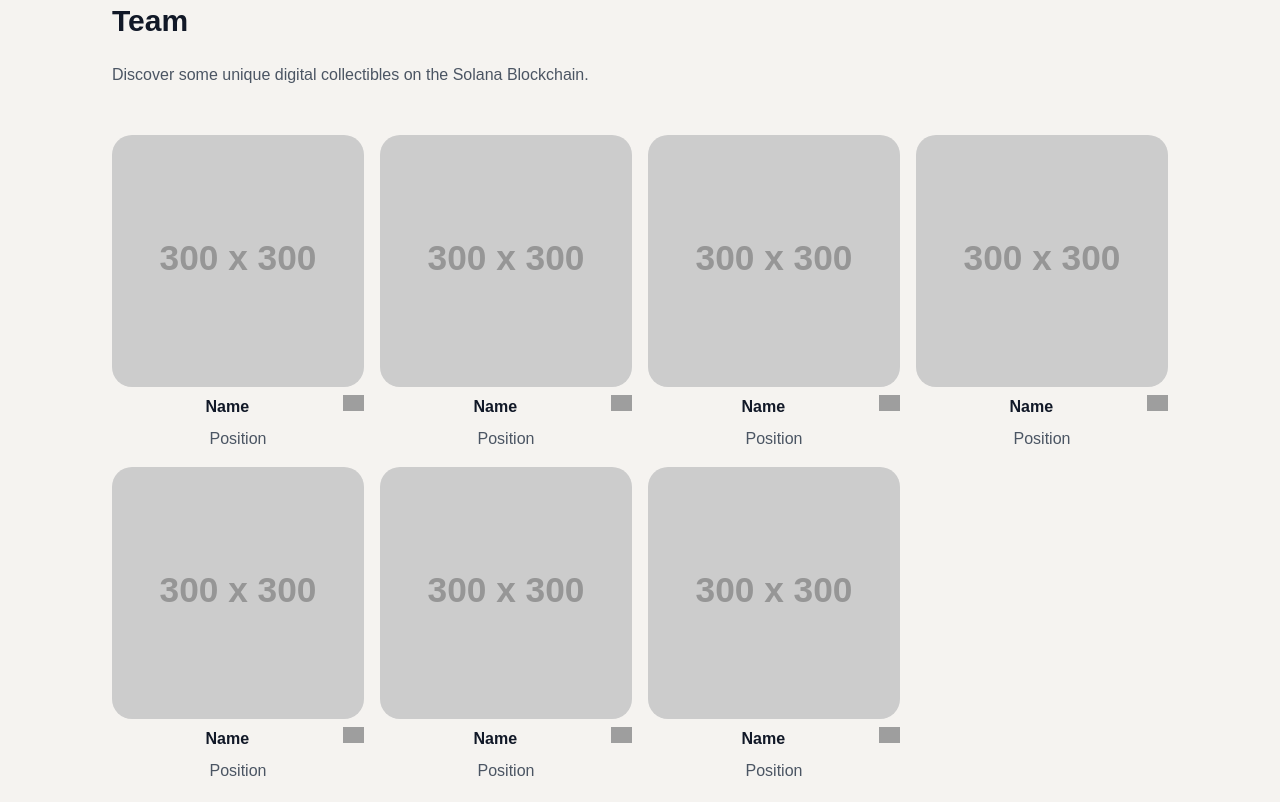
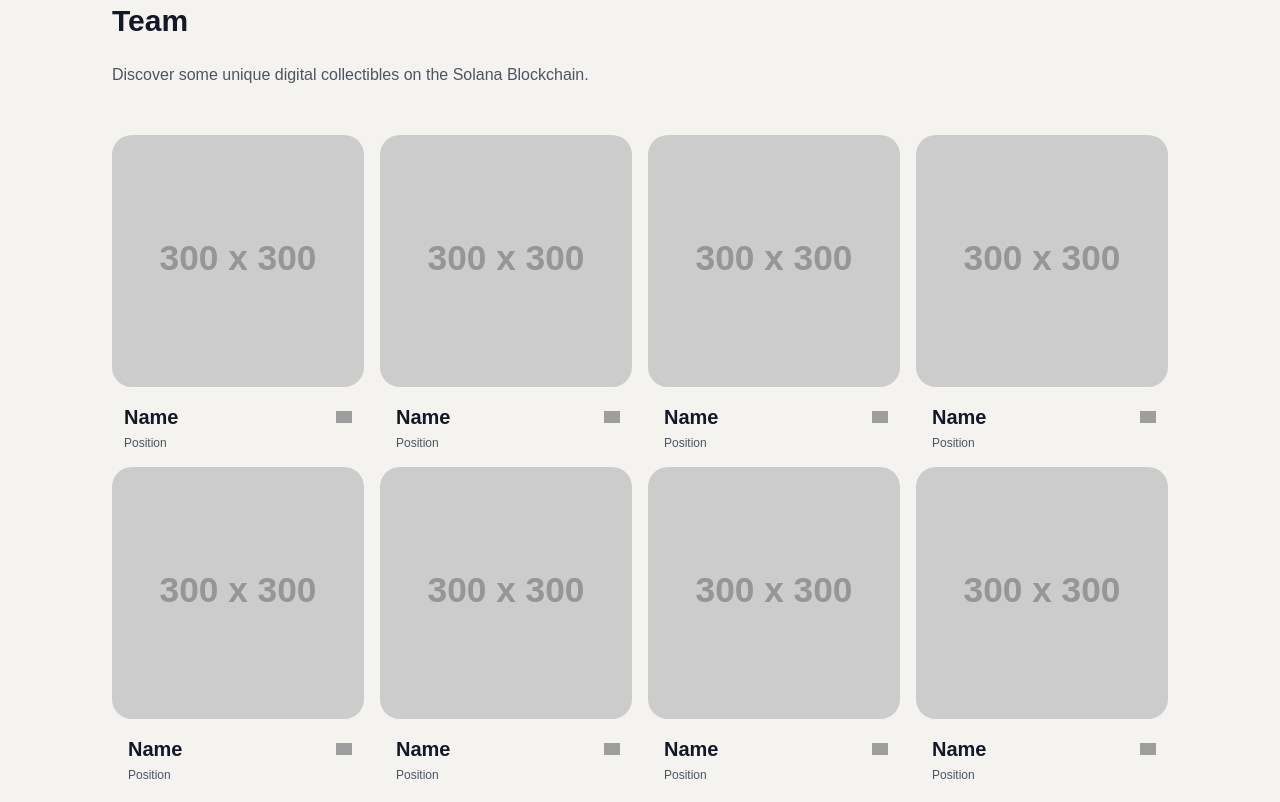
Before and after one commit to Tank19781978/bvc, a website: page index.html in a window 1280 px wide. Shown: the part 538-1340 px from the top of the page. Drawn offline with nearby package versions, Linux system fonts and the light colour scheme; grey boxes are pictures that could not be loaded; placeholder pictures from the web are drawn by us.

Commit message:
Add files via upload

```diff
--- a/index.html
+++ b/index.html
@@ -33,10 +33,11 @@
         .headerFontSize{
             font-size:3.5vw;
         }
-        .smallPicture{
+        .smallLogoPicture{
             width: 20vw;
             height:5vh;
         }
+
 
     </style>
 </head>
@@ -50,7 +51,7 @@
 
                 <div class="flex-grow-0">
 
-                    <img src='https://i.postimg.cc/zfBRnC4s/bvc-logo-1-black.png' alt='bvc-logo-1-black' class="smallPicture sm:h-10 sm:w-full px-0 lg:pl-28 md:pl-10 sm:pl-5" /></a>
+                    <img src='https://i.postimg.cc/zfBRnC4s/bvc-logo-1-black.png' alt='bvc-logo-1-black' class="smallLogoPicture sm:h-10 sm:w-full px-0 lg:pl-28 md:pl-10 sm:pl-5" /></a>
                 </div>
 
                 <nav class="headerFontSize flex-grow text-center sm:text-xl space-x-0 sm:space-x-6 ">
@@ -58,7 +59,7 @@
                     <a href="#team" class="text-gray-600 hover:text-gray-900">Team</a>
                     <a href="#portfolio" class="text-gray-600 hover:text-gray-900">Portfolio</a>
                 </nav>
-                <div class="flex-grow-0 lg:pr-28 md:pr-10 sm:pr-5"></div>
+                <div class="flex-grow sm:flex-grow-0 lg:pr-28 md:pr-10 sm:pr-5"></div>
 
                 <div class="text-gray-600 cursor-pointer">
                     <a href="https://twitter.com/akajdang" target="_blank">
@@ -87,117 +88,127 @@
 
             <div class="grid grid-cols-1 sm:grid-cols-2 md:grid-cols-3 lg:grid-cols-4 gap-4">
 
-
-                <div class="space-y-2 text-center">
-                    <img alt="Placeholder image representing a team member" id="userPFP" class="w-full block mx-auto aspect-w-1 aspect-h-1" src="https://placehold.co/300x300" />
-                    <div class="text-center flex">
-                        <div class="flex-grow font-semibold">
+                <div class="space-y-1 text-left items-center ">
+                    <img alt="Placeholder image representing a team member" id="userPFP" class="w-full sm:w-auto block mx-auto aspect-w-1 aspect-h-1" src="https://placehold.co/300x300" />
+                    <div class="pl-3 pt-3 flex items-center">
+                        <div class="flex-grow text-m sm:text-xl font-semibold">
                             Name
                         </div>
                         <span>
                             <a href="https://twitter.com" target="_blank">
-                                <img src="https://i.postimg.cc/Xv5B5mfh/logo-black-png-twimg-1920.png" class="h-4" alt="X">
+                                <img src="https://i.postimg.cc/Xv5B5mfh/logo-black-png-twimg-1920.png" class="h-3 pr-3" alt="X">
                             </a>
                         </span>
                     </div>
-                    <div class="text-gray-600">Position</div>
+                    <div class="pl-3 text-xs sm:text-l text-gray-600">Position</div>
                 </div>
 
 
-                <div class="space-y-2 text-center">
+                <div class="space-y-1 text-left ">
                     <img alt="Placeholder image representing a team member" id="userPFP" class="w-full block mx-auto aspect-w-1 aspect-h-1" src="https://placehold.co/300x300" />
-                    <div class="text-center flex">
-                        <div class="flex-grow font-semibold">
+                    <div class="pl-4 pt-3 flex items-center">
+                        <div class="flex-grow text-m sm:text-xl font-semibold">
                             Name
                         </div>
                         <span>
                             <a href="https://twitter.com" target="_blank">
-                                <img src="https://i.postimg.cc/Xv5B5mfh/logo-black-png-twimg-1920.png" class="h-4" alt="X">
+                                <img src="https://i.postimg.cc/Xv5B5mfh/logo-black-png-twimg-1920.png" class="h-3 pr-3" alt="X">
                             </a>
                         </span>
                     </div>
-                    <div class="text-gray-600">Position</div>
+                    <div class="pl-4 text-xs sm:text-l text-gray-600">Position</div>
                 </div>
 
-
-                <div class="space-y-2 text-center">
+                <div class="space-y-1 text-left ">
                     <img alt="Placeholder image representing a team member" id="userPFP" class="w-full block mx-auto aspect-w-1 aspect-h-1" src="https://placehold.co/300x300" />
-                    <div class="text-center flex">
-                        <div class="flex-grow font-semibold">
+                    <div class="pl-4 pt-3 flex items-center">
+                        <div class="flex-grow text-m sm:text-xl font-semibold">
                             Name
                         </div>
                         <span>
                             <a href="https://twitter.com" target="_blank">
-                                <img src="https://i.postimg.cc/Xv5B5mfh/logo-black-png-twimg-1920.png" class="h-4" alt="X">
+                                <img src="https://i.postimg.cc/Xv5B5mfh/logo-black-png-twimg-1920.png" class="h-3 pr-3" alt="X">
                             </a>
                         </span>
                     </div>
-                    <div class="text-gray-600">Position</div>
+                    <div class="pl-4 text-xs sm:text-l text-gray-600">Position</div>
                 </div>
 
-
-                <div class="space-y-2 text-center">
+                <div class="space-y-1 text-left ">
                     <img alt="Placeholder image representing a team member" id="userPFP" class="w-full block mx-auto aspect-w-1 aspect-h-1" src="https://placehold.co/300x300" />
-                    <div class="text-center flex">
-                        <div class="flex-grow font-semibold">
+                    <div class="pl-4 pt-3 flex items-center">
+                        <div class="flex-grow text-m sm:text-xl font-semibold">
                             Name
                         </div>
                         <span>
                             <a href="https://twitter.com" target="_blank">
-                                <img src="https://i.postimg.cc/Xv5B5mfh/logo-black-png-twimg-1920.png" class="h-4" alt="X">
+                                <img src="https://i.postimg.cc/Xv5B5mfh/logo-black-png-twimg-1920.png" class="h-3 pr-3" alt="X">
                             </a>
                         </span>
                     </div>
-                    <div class="text-gray-600">Position</div>
+                    <div class="pl-4 text-xs sm:text-l text-gray-600">Position</div>
                 </div>
 
-
-                <div class="space-y-2 text-center">
+                <div class="space-y-1 text-left ">
                     <img alt="Placeholder image representing a team member" id="userPFP" class="w-full block mx-auto aspect-w-1 aspect-h-1" src="https://placehold.co/300x300" />
-                    <div class="text-center flex">
-                        <div class="flex-grow font-semibold">
+                    <div class="pl-4 pt-3 flex items-center">
+                        <div class="flex-grow text-m sm:text-xl font-semibold">
                             Name
                         </div>
                         <span>
                             <a href="https://twitter.com" target="_blank">
-                                <img src="https://i.postimg.cc/Xv5B5mfh/logo-black-png-twimg-1920.png" class="h-4" alt="X">
+                                <img src="https://i.postimg.cc/Xv5B5mfh/logo-black-png-twimg-1920.png" class="h-3 pr-3" alt="X">
                             </a>
                         </span>
                     </div>
-                    <div class="text-gray-600">Position</div>
+                    <div class="pl-4 text-xs sm:text-l text-gray-600">Position</div>
                 </div>
 
-
-                <div class="space-y-2 text-center">
+                <div class="space-y-1 text-left ">
                     <img alt="Placeholder image representing a team member" id="userPFP" class="w-full block mx-auto aspect-w-1 aspect-h-1" src="https://placehold.co/300x300" />
-                    <div class="text-center flex">
-                        <div class="flex-grow font-semibold">
+                    <div class="pl-4 pt-3 flex items-center">
+                        <div class="flex-grow text-m sm:text-xl font-semibold">
                             Name
                         </div>
                         <span>
                             <a href="https://twitter.com" target="_blank">
-                                <img src="https://i.postimg.cc/Xv5B5mfh/logo-black-png-twimg-1920.png" class="h-4" alt="X">
+                                <img src="https://i.postimg.cc/Xv5B5mfh/logo-black-png-twimg-1920.png" class="h-3 pr-3" alt="X">
                             </a>
                         </span>
                     </div>
-                    <div class="text-gray-600">Position</div>
+                    <div class="pl-4 text-xs sm:text-l text-gray-600">Position</div>
                 </div>
 
-
-                <div class="space-y-2 text-center">
+                <div class="space-y-1 text-left ">
                     <img alt="Placeholder image representing a team member" id="userPFP" class="w-full block mx-auto aspect-w-1 aspect-h-1" src="https://placehold.co/300x300" />
-                    <div class="text-center flex">
-                        <div class="flex-grow font-semibold">
+                    <div class="pl-4 pt-3 flex items-center">
+                        <div class="flex-grow text-m sm:text-xl font-semibold">
                             Name
                         </div>
                         <span>
                             <a href="https://twitter.com" target="_blank">
-                                <img src="https://i.postimg.cc/Xv5B5mfh/logo-black-png-twimg-1920.png" class="h-4" alt="X">
+                                <img src="https://i.postimg.cc/Xv5B5mfh/logo-black-png-twimg-1920.png" class="h-3 pr-3" alt="X">
                             </a>
                         </span>
                     </div>
-                    <div class="text-gray-600">Position</div>
+                    <div class="pl-4 text-xs sm:text-l text-gray-600">Position</div>
                 </div>
+
+                <div class="space-y-1 text-left ">
+                    <img alt="Placeholder image representing a team member" id="userPFP" class="w-full block mx-auto aspect-w-1 aspect-h-1" src="https://placehold.co/300x300" />
+                    <div class="pl-4 pt-3 flex items-center">
+                        <div class="flex-grow text-m sm:text-xl font-semibold">
+                            Name
+                        </div>
+                        <span>
+                            <a href="https://twitter.com" target="_blank">
+                                <img src="https://i.postimg.cc/Xv5B5mfh/logo-black-png-twimg-1920.png" class="h-3 pr-3" alt="X">
+                            </a>
+                        </span>
+                    </div>
+                    <div class="pl-4 text-xs sm:text-l text-gray-600">Position</div>
+                </div>
+
 
 
 
```
